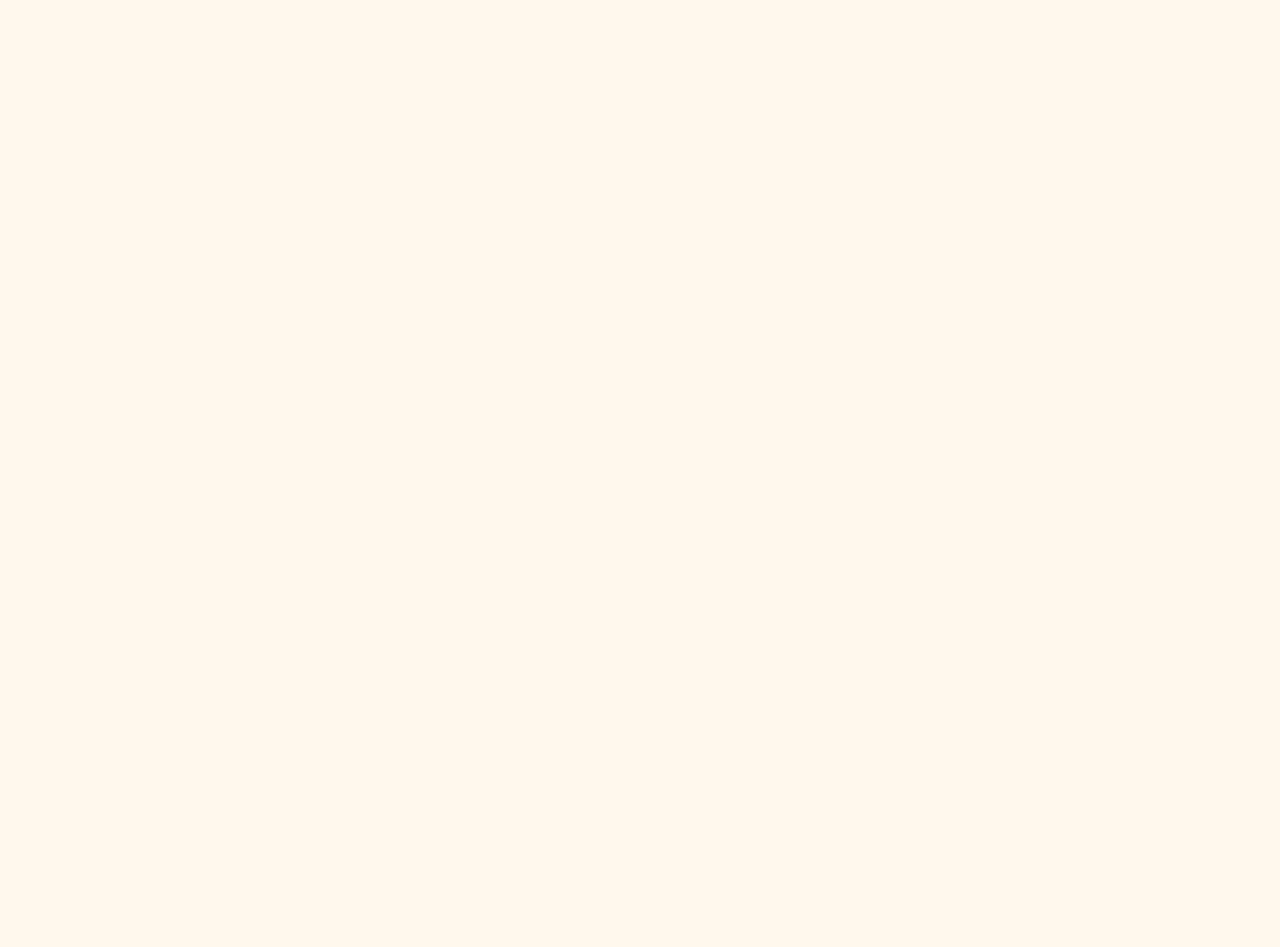
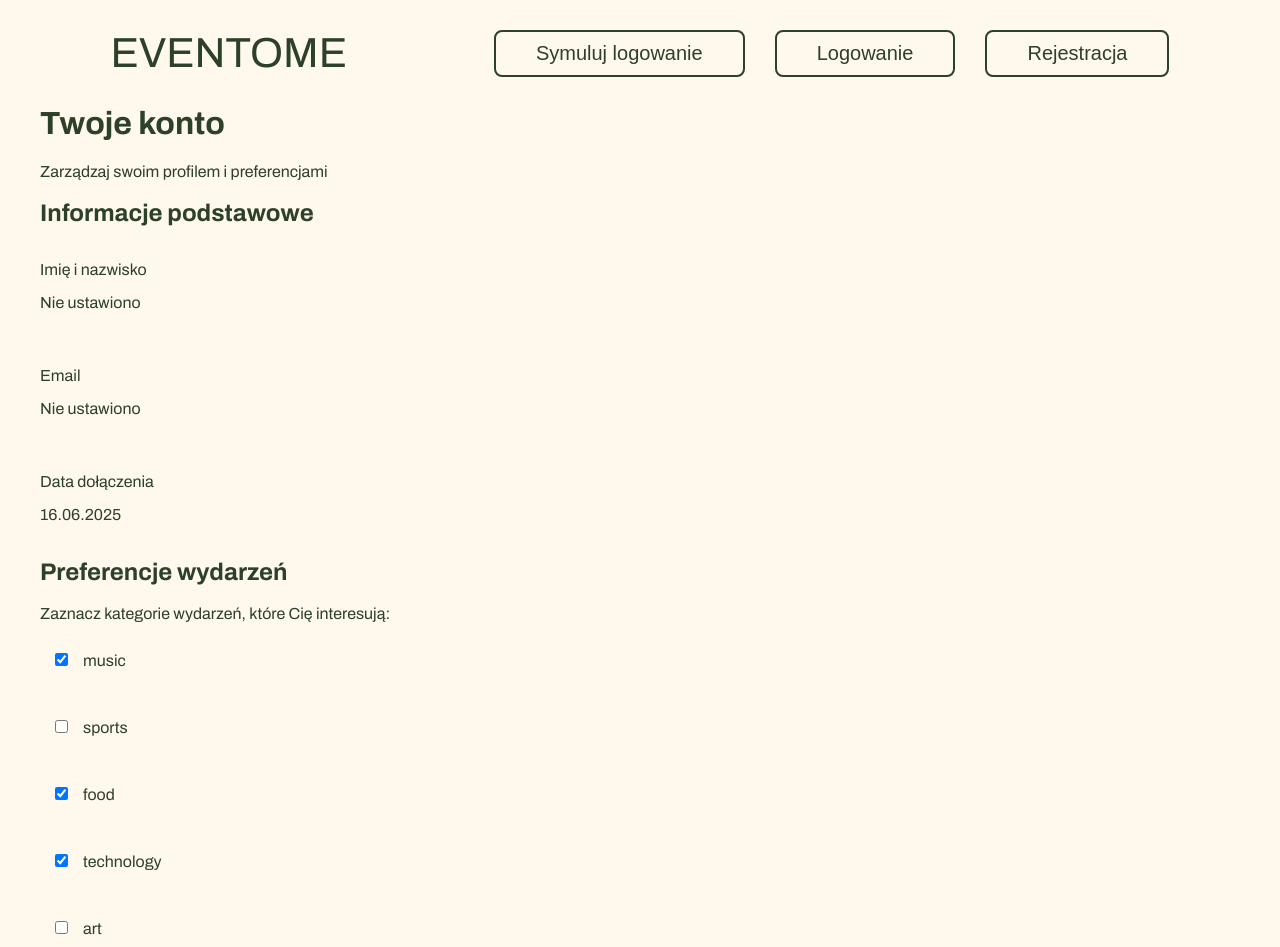
Before and after one commit to oxykeep/evento, a React (Create React App) app: page /profile in a window 1280 px wide. Before the commit this address had no page. Shown: the top 947 px of the page. Before the commit the page ends 800 px from the top, so only its background shows below. Built offline with nearby package versions, Linux system fonts and the light colour scheme; a web font is replaced by a local one.

Commit message:
Added user profile page

```diff
--- a/src/App.js
+++ b/src/App.js
@@ -5,6 +5,7 @@ import { AuthProvider } from "./context/AuthContext";
 import LoginPage from "./pages/LoginPage";
 import RegisterPage from "./pages/RegisterPage";
 import SingleEventPage from "./pages/SingleEventPage";
+import UserProfilePage from "./pages/UserProfilePage";
 
 function App() {
   return (
@@ -15,6 +16,7 @@ function App() {
           <Route path="login" element={<LoginPage />} />
           <Route path="register" element={<RegisterPage />} />
           <Route path="events/:eventId" element={<SingleEventPage />} />
+          <Route path="/profile" element={<UserProfilePage />} />
         </Route>
       </Routes>
     </AuthProvider>
--- a/src/components/Layout/Header.jsx
+++ b/src/components/Layout/Header.jsx
@@ -37,7 +37,7 @@ const Header = () => {
                 onClick={() => navigate("/profile")}
                 className="bg-white text-blue-600"
               >
-                Mój profil {/* "My profile" in Polish */}
+                Mój profil
               </Button>
               <Button onClick={logout} className="bg-red-500 text-white">
                 Wyloguj {/* "Logout" in Polish */}
--- a/src/context/AuthContext.jsx
+++ b/src/context/AuthContext.jsx
@@ -11,10 +11,16 @@ export const AuthProvider = ({ children }) => {
   const [userData, setUserData] = useState(null);
 
   // handle user login
+
+  // Dodaj te pola do domyślnych danych użytkownika
   const login = (user) => {
     setIsAuthenticated(true);
-    // use provided user data or fallback to test data
-    setUserData(user || { name: "TestUser", email: "test@example.com" });
+    setUserData({
+      name: user.name || "Jan Kowalski",
+      email: user.email || "jan@example.com",
+      joinDate: new Date().toISOString(),
+      // ... inne pola
+    });
   };
 
   // handle user logout
--- a/src/index.css
+++ b/src/index.css
@@ -236,3 +236,25 @@ button:hover {
   height: 100%;
   object-fit: cover;
 }
+
+/* Stylizacja karty profilu */
+.profile-card {
+  box-shadow: 0 4px 6px rgba(0, 0, 0, 0.1);
+  transition: transform 0.3s ease;
+}
+
+.profile-card:hover {
+  transform: translateY(-2px);
+}
+
+/* Animacja przełączników preferencji */
+input[type="checkbox"] {
+  transition: all 0.2s ease;
+}
+
+/* Responsywność */
+@media (max-width: 640px) {
+  .preferences-grid {
+    grid-template-columns: 1fr;
+  }
+}
--- /dev/null
+++ b/src/pages/UserProfilePage.jsx
@@ -0,0 +1,115 @@
+import { useAuth } from "../context/AuthContext";
+import Button from "../components/UI/Button";
+import { useState } from "react";
+
+// user profile page with account info and preferences
+const UserProfilePage = () => {
+  // get user data and logout function from auth context
+  const { userData, logout } = useAuth();
+
+  // state for user's event preferences
+  const [preferences, setPreferences] = useState({
+    music: true,
+    sports: false,
+    food: true,
+    technology: true,
+    art: false,
+  });
+
+  // handle preference checkbox changes
+  const handlePreferenceChange = (e) => {
+    const { name, checked } = e.target;
+    setPreferences((prev) => ({
+      ...prev,
+      [name]: checked,
+    }));
+  };
+
+  return (
+    <div className="container mx-auto px-4 py-8">
+      {/* main profile card */}
+      <div className="max-w-3xl mx-auto bg-white rounded-lg shadow-md overflow-hidden">
+        {/* profile header with blue background */}
+        <div className="bg-blue-600 p-6 text-white">
+          <h1 className="text-2xl font-bold">Twoje konto</h1>{" "}
+          {/* "Your account" */}
+          <p className="opacity-90">
+            Zarządzaj swoim profilem i preferencjami
+          </p>{" "}
+          {/* "Manage your profile and preferences" */}
+        </div>
+
+        {/* basic info section */}
+        <div className="p-6 border-b">
+          <h2 className="text-xl font-semibold mb-4">Informacje podstawowe</h2>{" "}
+          {/* "Basic information" */}
+          <div className="grid grid-cols-1 md:grid-cols-2 gap-4">
+            <div>
+              <p className="text-gray-600">Imię i nazwisko</p>{" "}
+              {/* "Full name" */}
+              <p className="font-medium">
+                {userData?.name || "Nie ustawiono"}
+              </p>{" "}
+              {/* "Not set" */}
+            </div>
+            <div>
+              <p className="text-gray-600">Email</p>
+              <p className="font-medium">
+                {userData?.email || "Nie ustawiono"} {/* "Not set" */}
+              </p>
+            </div>
+            <div>
+              <p className="text-gray-600">Data dołączenia</p>{" "}
+              {/* "Join date" */}
+              <p className="font-medium">
+                {new Date(userData?.joinDate || Date.now()).toLocaleDateString(
+                  "pl-PL" // Polish date format
+                )}
+              </p>
+            </div>
+          </div>
+        </div>
+
+        {/* event preferences section */}
+        <div className="p-6 border-b">
+          <h2 className="text-xl font-semibold mb-4">Preferencje wydarzeń</h2>{" "}
+          {/* "Event preferences" */}
+          <p className="text-gray-600 mb-4">
+            Zaznacz kategorie wydarzeń, które Cię interesują:{" "}
+            {/* "Select event categories you're interested in:" */}
+          </p>
+          {/* preference checkboxes grid */}
+          <div className="grid grid-cols-2 md:grid-cols-3 gap-4">
+            {Object.entries(preferences).map(([key, value]) => (
+              <label key={key} className="flex items-center space-x-2">
+                <input
+                  type="checkbox"
+                  name={key}
+                  checked={value}
+                  onChange={handlePreferenceChange}
+                  className="h-4 w-4 text-blue-600 rounded"
+                />
+                <span className="capitalize">{key}</span> {/* category name */}
+              </label>
+            ))}
+          </div>
+        </div>
+
+        {/* action buttons section */}
+        <div className="p-6 flex flex-col sm:flex-row justify-end gap-4">
+          <Button
+            onClick={() => console.log("Zapisano zmiany")} // "Changes saved"
+            className="bg-green-600 text-white"
+          >
+            Zapisz zmiany {/* "Save changes" */}
+          </Button>
+          <Button onClick={logout} className="bg-red-600 text-white">
+            Wyloguj się {/* "Log out" */}
+          </Button>
+        </div>
+      </div>
+    </div>
+  );
+};
+
+export default UserProfilePage;
```
